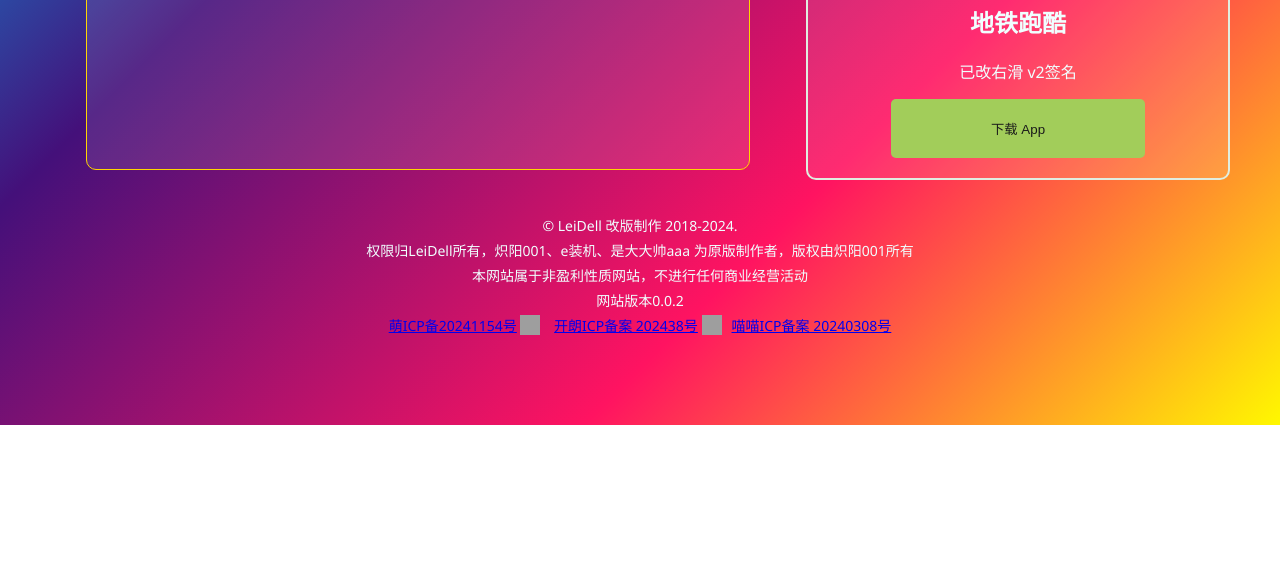
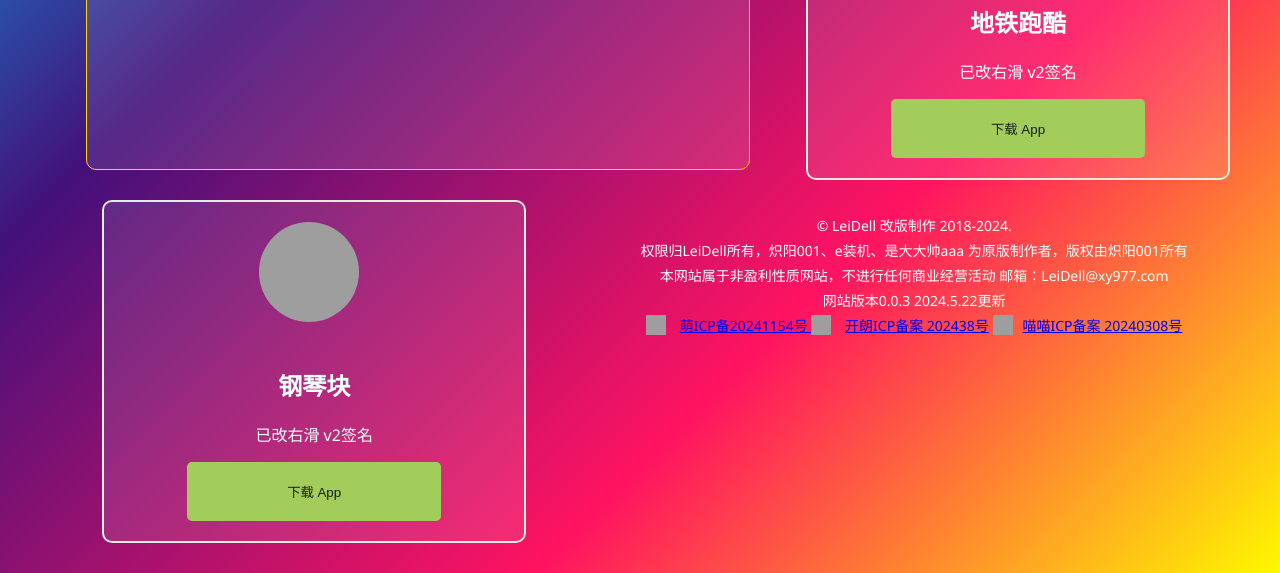
Before and after one commit to LeiDellTech/LeiDellTech.github.io, a plain HTML site: page index.html in a window 1280 px wide. Shown: the part 405-978 px from the top of the page. Before the commit the page ends 830 px from the top, so only its background shows below. Drawn offline with Linux system fonts and the light colour scheme; grey boxes are pictures that could not be loaded.

Commit message:
Add files via upload

```diff
--- a/index.html
+++ b/index.html
@@ -78,16 +78,23 @@
 		<button onclick="downloadApp('https://www.123pan.com/s/DK5rjv-wdmJh.html')">下载 App</button>
 	</div>
 
-	</div>
+    <div class="app" data-category="娱乐">
+               <div class="dot"></div>
+               <img src="https://img2.imgtp.com/2024/05/22/kdijhfZm.webp" alt="LeiDell">
+           <h2>钢琴块</h2>
+           <p>已改右滑 v2签名</p>
+        <button onclick="downloadApp('https://www.123pan.com/s/DK5rjv-6AmJh.html')">下载 App</button>
+  </div>
+
 <footer class="footer">
     <div class="footer-content">
 	<p>© LeiDell 改版制作 2018-2024.</p>
         <p>权限归LeiDell所有，炽阳001、e装机、是大大帅aaa 为原版制作者，版权由炽阳001所有</p>
-        <p>本网站属于非盈利性质网站，不进行任何商业经营活动</p>
-          <p>网站版本0.0.2</p>
+        <p>本网站属于非盈利性质网站，不进行任何商业经营活动  邮箱：LeiDell@xy977.com</p>
+          <p>网站版本0.0.3  2024.5.22更新</p>
     </div>
 </span>
-<a href="https://icp.gov.moe/?keyword=20241154" target="_blank">萌ICP备20241154号</a><span>
+<img style="width:20px;height:20px;margin-bottom:-4px" src="https://leidell.xy977.com/image/ico64.png"> <a href="https://icp.gov.moe/?keyword=20241154" target="_blank">萌ICP备20241154号  </a>
 </span>
 <img style="width:20px;height:20px;margin-bottom:-4px" src="https://img2.imgtp.com/2024/05/13/hG8KCYmh.jpg"> <a href="https://icp.kldhsh.top/?id=202438" target="_blank">开朗ICP备案 202438号</a>
 </span>
```
Also changed, not shown: 1 other file.
